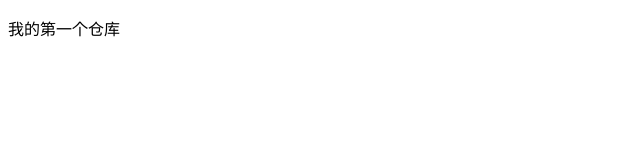
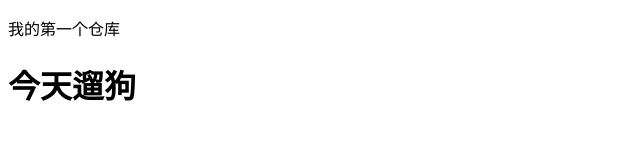
Before and after one commit to zfl-gf/1921, a plain HTML site: page index.html in a window 1280 px wide. Shown: the whole page, without its empty margins (0-640 px from the left). Drawn offline with Linux system fonts and the light colour scheme.

Commit message:
第二次提交

```diff
--- a/index.html
+++ b/index.html
@@ -8,5 +8,6 @@
 </head>
 <body>
     <p>我的第一个仓库</p>
+    <h1>今天遛狗</h1>
 </body>
 </html>
```
